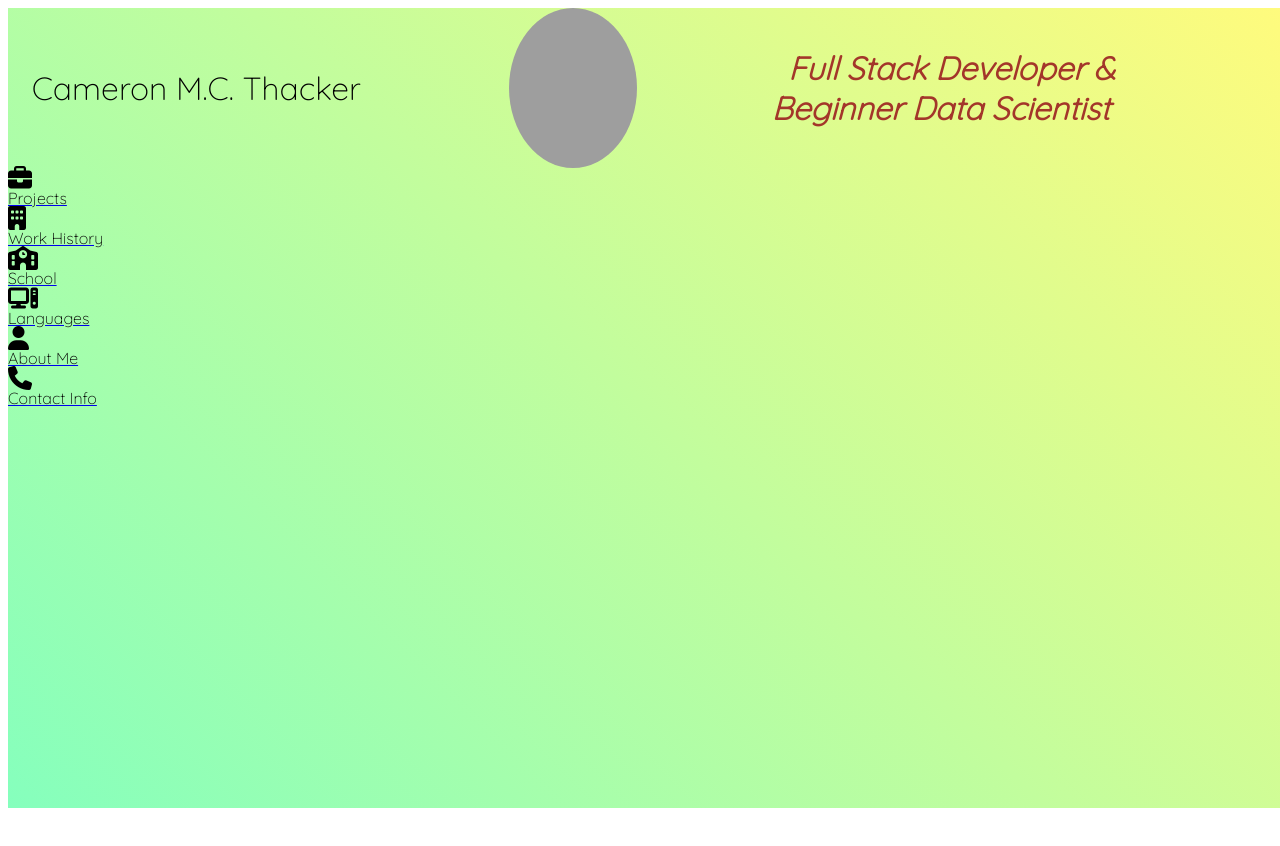
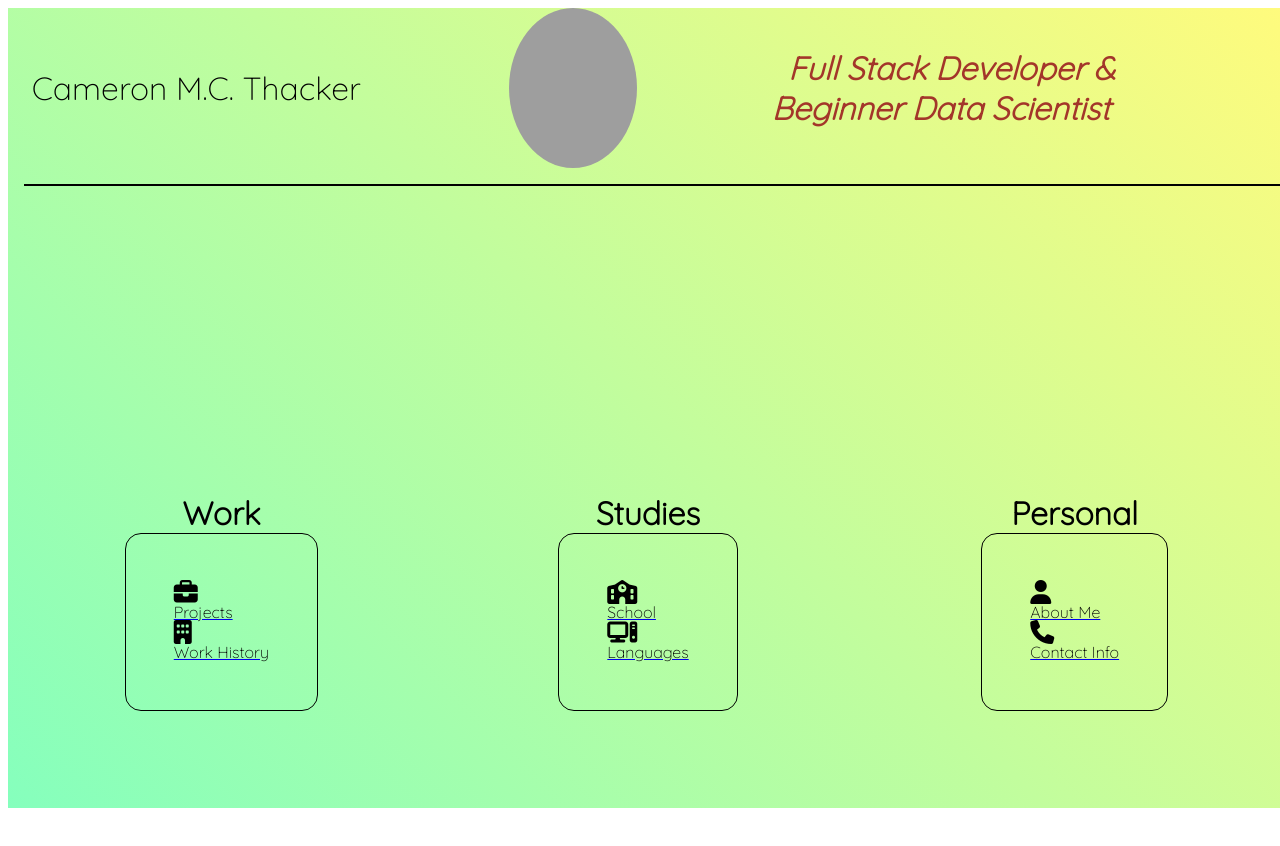
Before and after one commit to cthacker-udel/cthacker-website, a Next.js app: page / in a window 1280 px wide. Shown: the top 846 px of the page. Before the commit the page ends 816 px from the top, so only its background shows below. Built offline with nearby package versions, Linux system fonts and the light colour scheme; grey boxes are pictures that could not be loaded.

Commit message:
[updates_landing] Added updates to landing page

```diff
--- a/src/modules/LandingPage/LandingPage.component.tsx
+++ b/src/modules/LandingPage/LandingPage.component.tsx
@@ -1,9 +1,10 @@
 import Head from "next/head";
 import React from "react";
 
+import { Divider } from "../common/modules/Divider";
 import { AboutMeSection } from "./AboutMeSection";
 import { ContactInfoSection } from "./ContactInfoSection";
-import landingPageStyles from "./LandingPage.module.css";
+import styles from "./LandingPage.module.css";
 import { LanguageSection } from "./LanguageSection";
 import { NameSection } from "./NameSection";
 import { ProjectSection } from "./ProjectSection";
@@ -29,16 +30,39 @@ export const LandingPage = (): JSX.Element => (
             <title>{"Home Page"}</title>
         </Head>
         <div
-            className={`d-flex flex-column w-100 justify-content-around align-items-center ${landingPageStyles.landing_page}`}
+            className={`d-flex flex-column w-100 justify-content-around align-items-center ${styles.landing_page}`}
         >
             <NameSection />
-            <div className="border border-dark w-100" />
+            <Divider />
+            <div className={styles.bottom_section}>
+                <div className={styles.landing_section}>
+                    <div className={styles.landing_section_header}>
+                        {"Work"}
+                    </div>
+                    <div className={styles.landing_section_content}>
                         <ProjectSection />
                         <WorkHistorySection />
+                    </div>
+                </div>
+                <div className={styles.landing_section}>
+                    <div className={styles.landing_section_header}>
+                        {"Studies"}
+                    </div>
+                    <div className={styles.landing_section_content}>
                         <SchoolSection />
                         <LanguageSection />
+                    </div>
+                </div>
+                <div className={styles.landing_section}>
+                    <div className={styles.landing_section_header}>
+                        {"Personal"}
+                    </div>
+                    <div className={styles.landing_section_content}>
                         <AboutMeSection />
                         <ContactInfoSection />
                     </div>
+                </div>
+            </div>
+        </div>
     </>
 );
--- a/src/modules/LandingPage/LandingPage.module.css
+++ b/src/modules/LandingPage/LandingPage.module.css
@@ -1,5 +1,34 @@
 .landing_page {
-    background-color: #85FFBD;
-    background-image: linear-gradient(45deg, #85FFBD 0%, #FFFB7D 100%);
+    background-color: #85ffbd;
+    background-image: linear-gradient(45deg, #85ffbd 0%, #fffb7d 100%);
     height: 100vh;
 }
+
+.bottom_section {
+    height: 100%;
+    width: 100%;
+    display: flex;
+    flex-direction: row;
+    align-items: center;
+    justify-content: space-around;
+}
+
+.landing_section {
+    display: flex;
+    flex-direction: column;
+    align-items: center;
+    width: 100%;
+}
+
+.landing_section_header {
+    font-size: 2em;
+    font-weight: bold;
+}
+
+.landing_section_content {
+    padding: 3em;
+    border: 1px solid black;
+    border-radius: 1em;
+    height: fit-content;
+    width: fit-content;
+}
--- /dev/null
+++ b/src/modules/common/modules/Divider/Divider.module.css
@@ -0,0 +1,21 @@
+.divider {
+    box-sizing: content-box;
+    border: 1px solid black;
+    width: 100vw;
+}
+
+.divider_sm {
+    margin: 1em;
+}
+
+.divider_md {
+    margin: 2em;
+}
+
+.divider_lg {
+    margin: 3em;
+}
+
+.divider_xl {
+    margin: 4em;
+}
--- /dev/null
+++ b/src/modules/common/modules/Divider/Divider.tsx
@@ -0,0 +1,26 @@
+import React from "react";
+
+import styles from "./Divider.module.css";
+
+type BarSpacing = "SM" | "MD" | "LG" | "XL";
+
+type DividerProperties = {
+    readonly barSpacing?: BarSpacing;
+    readonly cssOverride?: string;
+};
+
+/**
+ * The common divider component, which allows for putting a horizontal "bar" between components
+ *
+ * @returns The common divider component
+ */
+export const Divider = ({
+    barSpacing = "SM",
+    cssOverride,
+}: DividerProperties): JSX.Element => (
+    <div
+        className={`${styles.divider} ${cssOverride ?? ""} ${
+            styles[`divider_${barSpacing.toLowerCase()}`]
+        }`}
+    />
+);
--- /dev/null
+++ b/src/modules/common/modules/Divider/index.ts
@@ -0,0 +1 @@
+export { Divider } from "./Divider";
```
Lines whose indentation alone changed are shown as unchanged.
